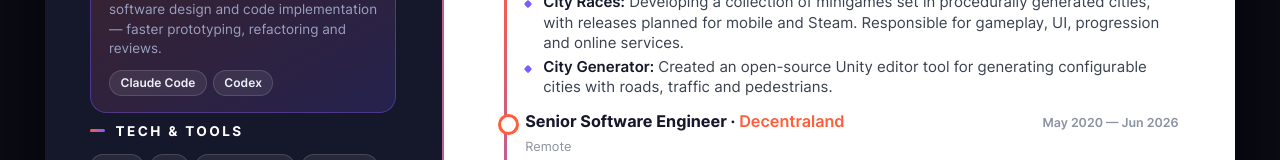
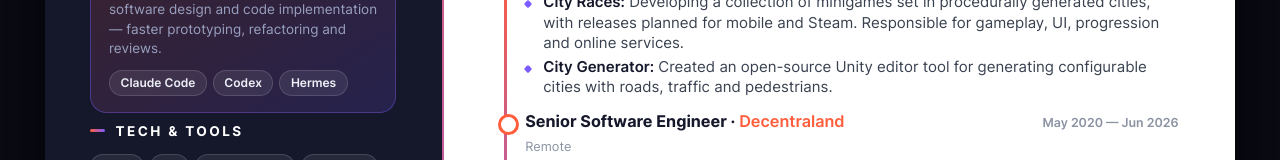
Before and after one commit to santiandrade/santiandrade.github.io, a plain HTML site: page index.html in a window 1280 px wide. Shown: the part 706-866 px from the top of the page. Drawn offline with Linux system fonts and the light colour scheme.

Commit message:
Add Hermes to AI-assisted dev chips
Co-Authored-By: Claude Opus 5.5 <noreply@anthropic.com>
Claude-Session: https://claude.ai/code/session_01GLBETPdGyL4S9dpEEJfaob

```diff
--- a/index.html
+++ b/index.html
@@ -267,6 +267,7 @@
         <div class="dchips">
           <span class="dchip">Claude Code</span>
           <span class="dchip">Codex</span>
+          <span class="dchip">Hermes</span>
         </div>
       </div>
     </section>
```
